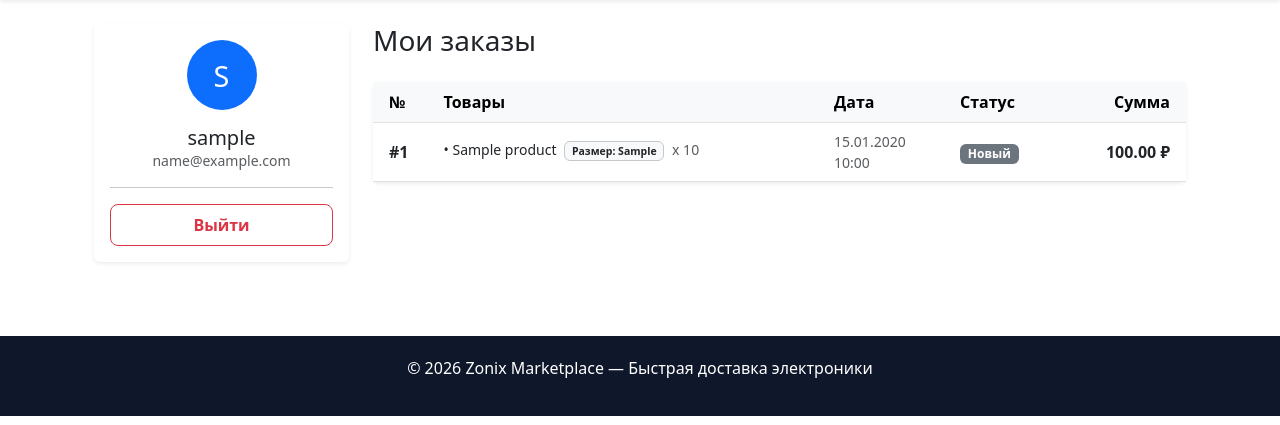
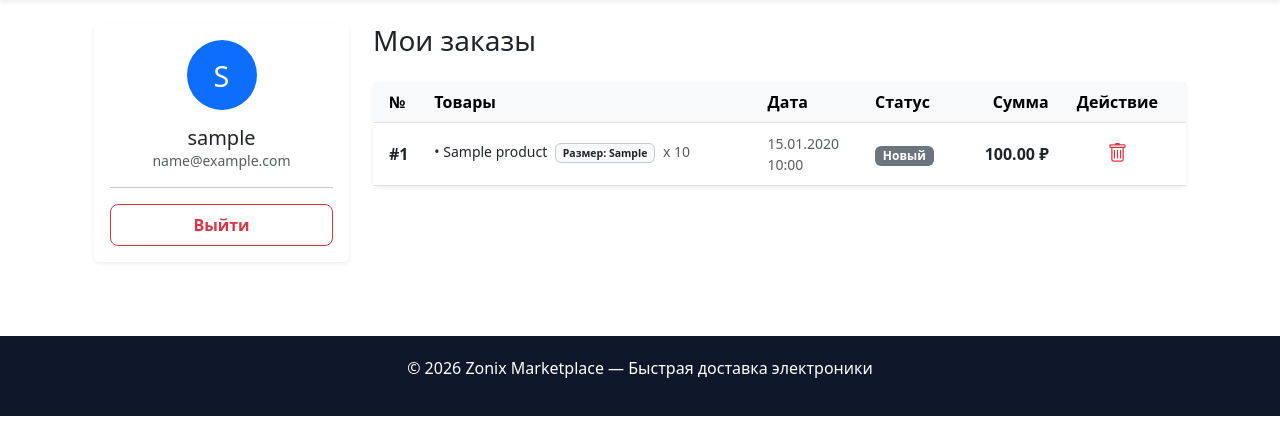
Before and after one commit to Montana-gg/zonix_marketplace, a Django app: page /accounts/profile/ in a window 1280 px wide. Shown: the part 74-499 px from the top of the page. Run offline with Django 5.2, Linux system fonts and the light colour scheme; a user stored in the database is signed in; tables that the repository leaves empty hold one stand-in row (values such as "Sample post").

Commit message:
feat: добавлено мягкое удаление заказов из истории пользователя

```diff
--- a/accounts/templates/accounts/profile.html
+++ b/accounts/templates/accounts/profile.html
@@ -36,7 +36,8 @@
                                     <th>Товары</th>
                                     <th>Дата</th>
                                     <th>Статус</th>
-                                    <th class="text-end pe-3">Сумма</th>
+                                    <th class="text-end">Сумма</th>
+                                    <th class="text-center pe-3">Действие</th>
                                 </tr>
                             </thead>
                             <tbody>
@@ -79,8 +80,18 @@
                                             {% endif %}
                                         </td>
 
-                                        <td class="text-end pe-3 fw-bold text-nowrap">
+                                        <td class="text-end fw-bold text-nowrap">
                                             {{ order.get_total_cost }} ₽
+                                        </td>
+
+                                        <td class="text-center pe-3">
+                                            <button type="button"
+                                                    class="btn btn-sm btn-outline-danger border-0 p-2 rounded-3"
+                                                    data-bs-toggle="modal"
+                                                    data-bs-target="#deleteOrderModal"
+                                                    data-order-id="{{ order.id }}">
+                                                <i class="bi bi-trash fs-5"></i>
+                                            </button>
                                         </td>
                                     </tr>
                                 {% endfor %}
@@ -97,4 +108,59 @@
         </div>
     </div>
 </div>
+
+<div class="modal fade" id="deleteOrderModal" tabindex="-1" aria-labelledby="deleteOrderModalLabel" aria-hidden="true">
+    <div class="modal-dialog modal-dialog-centered modal-sm">
+        <div class="modal-content border-0 shadow">
+            <div class="modal-header border-0 pb-0">
+                <button type="button" class="btn-close" data-bs-dismiss="modal" aria-label="Close"></button>
+            </div>
+            <div class="modal-body text-center pt-0">
+                <i class="bi bi-exclamation-triangle text-danger fs-1 mb-2 d-inline-block"></i>
+                <h5 class="fw-bold mb-2">Удалить из истории?</h5>
+                <p class="text-muted small">Этот заказ больше не будет отображаться в вашем личном кабинете.</p>
+            </div>
+            <div class="modal-footer border-0 pt-0 d-flex gap-2">
+                <button type="button" class="btn btn-light flex-grow-1 py-2 fw-medium rounded-3" data-bs-dismiss="modal">Отмена</button>
+                <form id="deleteOrderForm" action="" method="post" class="flex-grow-1 m-0">
+                    {% csrf_token %}
+                    <button type="submit" class="btn btn-danger w-100 py-2 fw-medium rounded-3">Удалить</button>
+                </form>
+            </div>
+        </div>
+    </div>
+</div>
+
+<div class="modal fade" id="logoutModal" tabindex="-1" aria-hidden="true">
+    <div class="modal-dialog modal-dialog-centered modal-sm">
+        <div class="modal-content border-0 shadow">
+            <div class="modal-body text-center py-4">
+                <h5 class="fw-bold mb-3">Выйти из аккаунта?</h5>
+                <div class="d-flex gap-2 justify-content-center">
+                    <button type="button" class="btn btn-light px-4 py-2 rounded-3" data-bs-dismiss="modal">Отмена</button>
+                    <form action="{% url 'logout' %}" method="post" class="m-0">
+                        {% csrf_token %}
+                        <button type="submit" class="btn btn-danger px-4 py-2 rounded-3">Выйти</button>
+                    </form>
+                </div>
+            </div>
+        </div>
+    </div>
+</div>
+
+<script>
+document.addEventListener('DOMContentLoaded', function () {
+    const deleteOrderModal = document.getElementById('deleteOrderModal');
+    if (deleteOrderModal) {
+        deleteOrderModal.addEventListener('show.bs.modal', function (event) {
+            const button = event.relatedTarget;
+            const orderId = button.getAttribute('data-order-id');
+            const form = document.getElementById('deleteOrderForm');
+
+            // Формируем url вида /orders/hide/ID/
+            form.action = '/orders/hide/' + orderId + '/';
+        });
+    }
+});
+</script>
 {% endblock %}
--- a/accounts/views.py
+++ b/accounts/views.py
@@ -7,7 +7,7 @@ from orders.models import Order
 @login_required
 def profile(request):
     # Берем все заказы текущего пользователя
-    orders = Order.objects.filter(user=request.user)
+    orders = Order.objects.filter(user=request.user, is_visible_to_user=True)
     return render(request, 'accounts/profile.html', {'orders': orders})
 
 def register(request):
--- a/orders/models.py
+++ b/orders/models.py
@@ -30,6 +30,8 @@ class Order(models.Model):
 
     paid = models.BooleanField(default=False)
 
+    is_visible_to_user = models.BooleanField(default=True, verbose_name="Виден пользователю")
+
     class Meta:
         ordering = ['-created']
         indexes = [models.Index(fields=['-created'])]
--- a/orders/urls.py
+++ b/orders/urls.py
@@ -5,5 +5,6 @@ app_name = 'orders'
 
 urlpatterns = [
     path('create/', views.order_create, name='order_create'),
-    path('payment/<int:order_id>/', views.order_payment, name='order_payment'), # Новый маршрут
+    path('payment/<int:order_id>/', views.order_payment, name='order_payment'),
+    path('hide/<int:order_id>/', views.hide_order, name='hide_order'),
 ]
--- a/shop/urls.py
+++ b/shop/urls.py
@@ -5,8 +5,8 @@ app_name = 'shop'
 
 urlpatterns = [
     path('', views.product_list, name='product_list'),
+    path('favorite/', views.favorite_list, name='favorite_list'),
     path('<slug:category_slug>/', views.product_list, name='product_list_by_category'),
     path('<int:id>/<slug:slug>/', views.product_detail, name='product_detail'),
     path('favorite/toggle/<int:product_id>/', views.toggle_favorite, name='toggle_favorite'),
-    path('favorites/', views.favorite_list, name='favorite_list'),
 ]
```
Also changed, not shown: orders/views.py (+15 -2 lines), shop/templates/shop/product/list.html (+5 -3 lines), orders/migrations/0004_order_is_visible_to_user.py (added).
